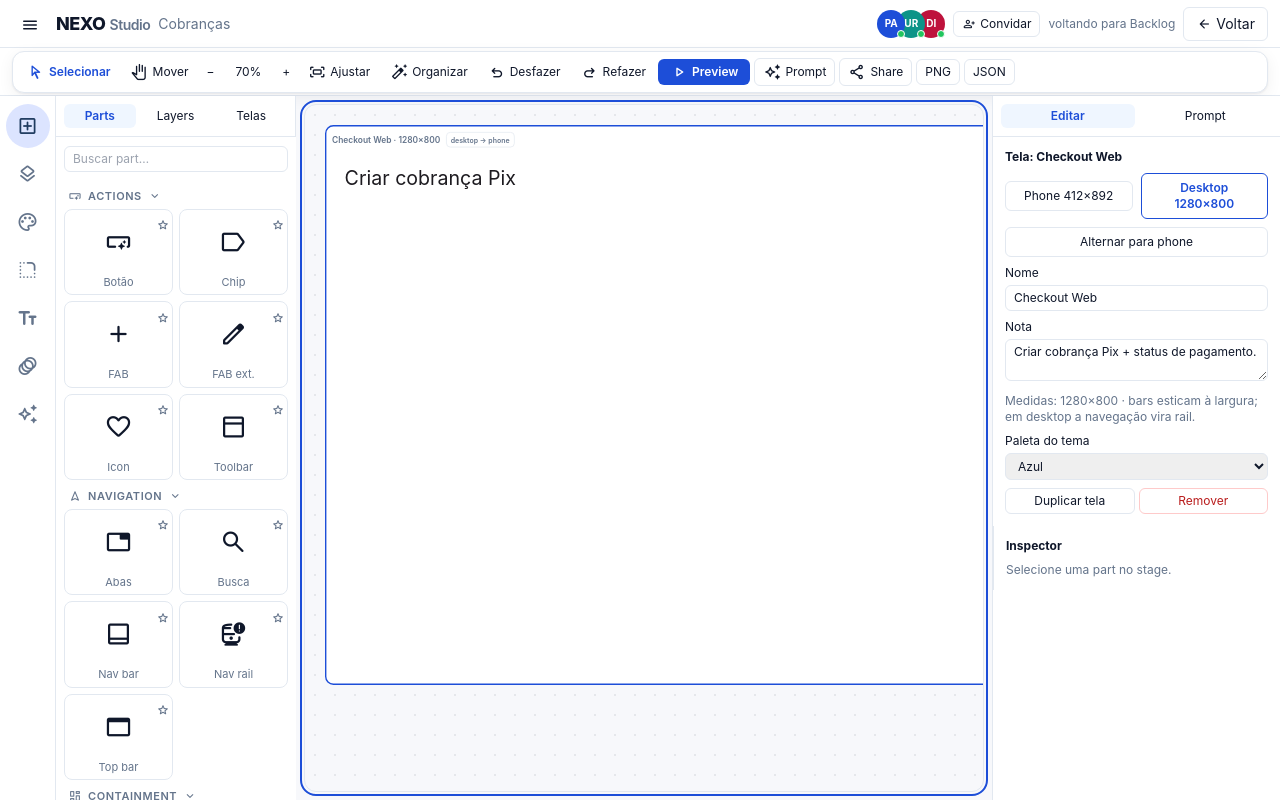
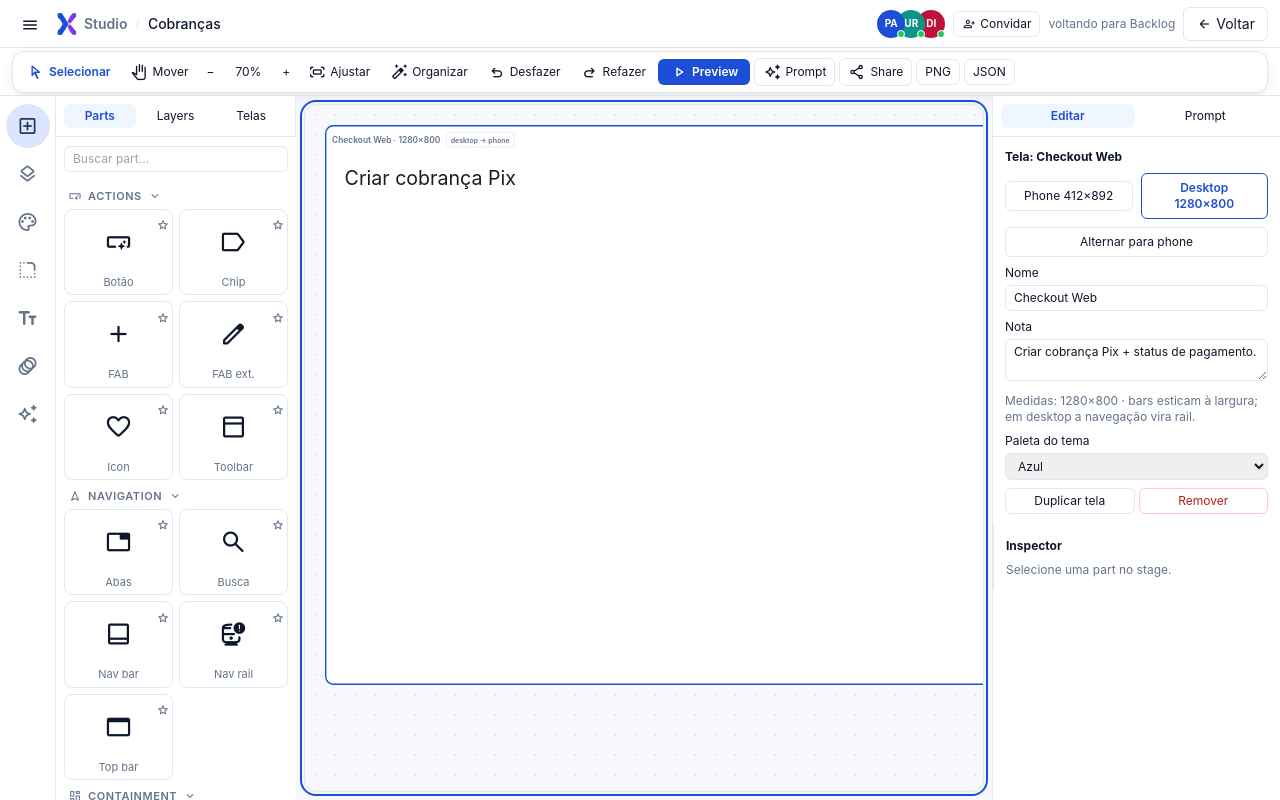
Before and after one commit to walpinheiro/nexus, a Vue app: page /studio-full in a window 1280 px wide. Built offline with nearby package versions, Linux system fonts and the light colour scheme.

Commit message:
feat(header): integrar NexoLogo na Topbar, StudioView, favicon e design.md

```diff
--- a/src/components/layout/Topbar.vue
+++ b/src/components/layout/Topbar.vue
@@ -3,6 +3,7 @@ import { ref, computed, onMounted, onUnmounted } from 'vue'
 import { useRouter } from 'vue-router'
 import Breadcrumb from '@/components/layout/Breadcrumb.vue'
 import ImpactBanner from '@/components/layout/ImpactBanner.vue'
+import NexoLogo from '@/components/common/NexoLogo.vue'
 import { useUI } from '@/stores/useUI'
 import { useGraph } from '@/stores/useGraph'
 import { useProjects } from '@/stores/useProjects'
@@ -81,12 +82,10 @@ function abrirBusca() {
       </button>
       <RouterLink
         to="/"
-        class="flex items-baseline text-[26px] font-extrabold tracking-tight"
+        class="flex items-center"
         aria-label="NEXO — início"
       >
-        <span class="text-nexo-text">NE</span>
-        <span class="bg-gradient-to-r from-[#1D4ED8] to-[#7C3AED] bg-clip-text text-transparent">X</span>
-        <span class="text-nexo-text">O</span>
+        <NexoLogo :size="28" />
       </RouterLink>
     </div>
 
--- a/src/views/StudioView.vue
+++ b/src/views/StudioView.vue
@@ -15,6 +15,7 @@ import AiTube from '@/components/studio/AiTube.vue'
 import StudioIconRail, { type RailTab } from '@/components/studio/StudioIconRail.vue'
 import PresenceAvatars from '@/components/studio/PresenceAvatars.vue'
 import M3Icon from '@/components/studio/m3/M3Icon.vue'
+import NexoLogo from '@/components/common/NexoLogo.vue'
 import { gerarPromptStudio } from '@/utils/studioPrompt'
 import { useGraph } from '@/stores/useGraph'
 import { usePresence } from '@/stores/studioPresence'
@@ -229,8 +230,20 @@ onUnmounted(() => window.removeEventListener('keydown', onKey))
           </button>
         </div>
       </div>
-      <span class="flex items-baseline text-[18px] font-extrabold tracking-tight" aria-label="NEXO Studio">NEXO <span class="ml-1 text-sm font-semibold text-nexo-muted">Studio</span></span>
-      <span class="hidden text-sm text-nexo-muted sm:inline">{{ projetoNome }}</span>
+      <div class="flex items-center gap-2">
+        <RouterLink
+          to="/"
+          class="flex items-center gap-1.5 rounded focus:outline-none focus:ring-2 focus:ring-nexo-primary"
+          aria-label="NEXO Studio — início"
+        >
+          <NexoLogo compact :size="22" />
+          <span class="text-sm font-semibold text-nexo-muted">Studio</span>
+        </RouterLink>
+        <span class="hidden text-xs text-nexo-border sm:inline" aria-hidden="true">/</span>
+        <span class="hidden text-sm font-medium text-nexo-text sm:inline" :title="projetoNome">
+          {{ projetoNome }}
+        </span>
+      </div>
       <span class="ml-auto flex items-center gap-2">
         <PresenceAvatars />
         <span class="hidden text-xs text-nexo-muted md:inline">voltando para {{ origemLabel }}</span>
```
Also changed, not shown: index.html (+1 -1 lines), 1 other file (tests, documents, lock files or other folders).
